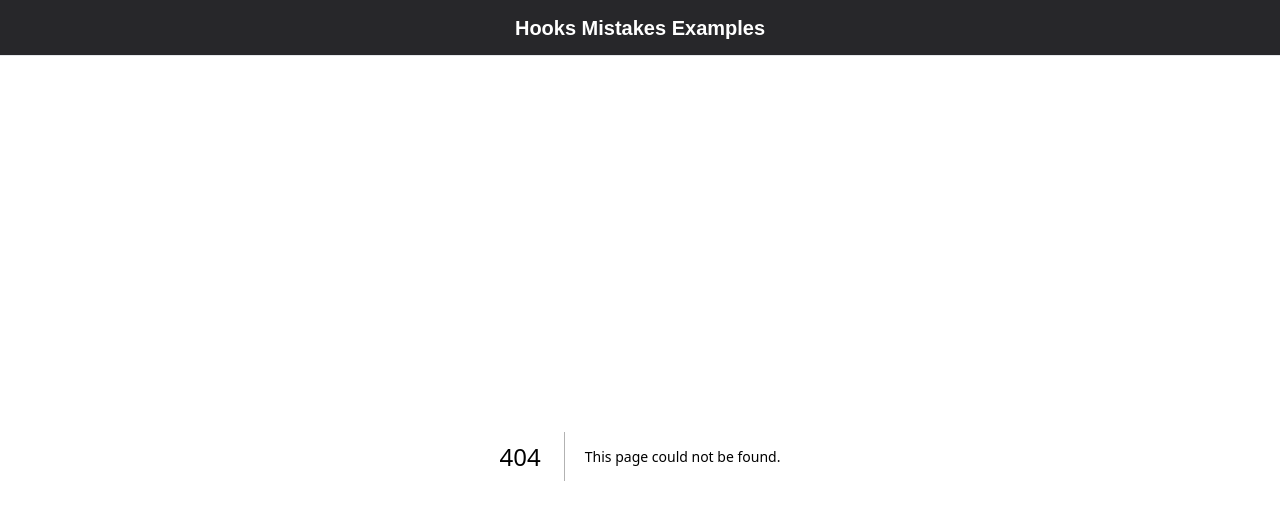
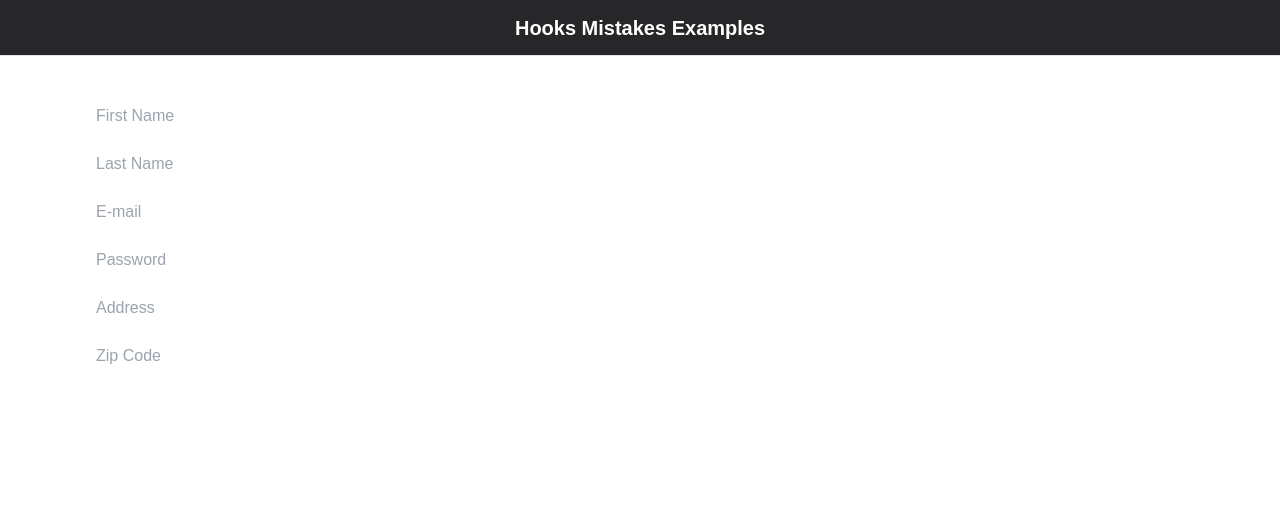
Before and after one commit to CaioCeretta/bytegrad, a Next.js app in the folder hooks-mistakes/: page /ObjectStateInsteadMultiple in a window 1280 px wide. Before the commit this address had no page. Shown: the top 520 px of the page. Built offline with nearby package versions, Linux system fonts and the light colour scheme.

Commit message:
feat: example three and four

```diff
--- /dev/null
+++ b/hooks-mistakes/src/app/ObjectStateInsteadMultiple/page.tsx
@@ -0,0 +1,84 @@
+'use client'
+
+import MaxWidthWrapper from '@/components/MaxWidthWrapper'
+import { ChangeEvent, useState } from 'react'
+
+export default function Form() {
+  const [form, setForm] = useState({
+    firstName: '',
+    lastName: '',
+    email: '',
+    password: '',
+    address: '',
+    zipcode: ''
+  })
+
+  const handleChange = (e: ChangeEvent<HTMLInputElement>) => {
+
+    setForm(prev => ({
+        ...prev,
+        [e.target.name]: e.target.value
+      })
+    )
+  }
+
+  console.log(form)
+
+  return (
+    <MaxWidthWrapper>
+      <form className='flex flex-col gap-y-2'>
+        <input
+          type="text"
+          name="firstName"
+          onChange={handleChange}
+          placeholder='First Name'
+          className='px-4 py-2'
+        />
+
+        <input
+          type="text"
+          name="lastName"
+          onChange={handleChange}
+          placeholder='Last Name'
+          className='px-4 py-2'
+        />
+        <input
+          type="text"
+          name="email"
+          onChange={handleChange}
+          placeholder='E-mail'
+          className='px-4 py-2'
+        />
+
+
+        <input
+          type="secret"
+          name="password"
+          onChange={handleChange}
+          placeholder='Password'
+          className='px-4 py-2'
+        />
+
+        <input
+          type="text"
+          name="address"
+          onChange={handleChange}
+          placeholder='Address'
+          className='px-4 py-2'
+        />
+
+        <input
+          type="text"
+          name="zipCode"
+          onChange={handleChange}
+          placeholder='Zip Code'
+          className='px-4 py-2'
+        />
+
+
+
+
+      </form>
+    </MaxWidthWrapper>
+  )
+}
--- /dev/null
+++ b/hooks-mistakes/src/app/UpdatingObjectState/page.tsx
@@ -0,0 +1,26 @@
+'use client'
+
+import MaxWidthWrapper from '@/components/MaxWidthWrapper'
+import React, { ChangeEvent, useState } from 'react'
+
+export default function User() {
+  const [user, setUser] = useState({ name: "", city: "", age: 50 })
+  console.log(user)
+
+
+  const handleChangeUser = (e: ChangeEvent<HTMLInputElement>) => {
+
+    setUser(prev => ({...prev, name: e.target.value}))
+  }
+
+  return (
+    <MaxWidthWrapper>
+
+      <form>
+        <input type="text" onChange={handleChangeUser} placeholder='Your name' />
+      </form>
+      <p>{user.name}</p>
+
+    </MaxWidthWrapper>
+  )
+}
--- a/hooks-mistakes/src/app/layout.tsx
+++ b/hooks-mistakes/src/app/layout.tsx
@@ -30,7 +30,7 @@ export default function RootLayout({
         className={`${geistSans.variable} ${geistMono.variable} antialiased`}
       >
         <Navbar />
-        <main className="flex flex-col min-h-full">
+        <main className="flex flex-col min-h-full my-10">
           <div className="flex h-full flex-1 flex-col">
             {children}
           </div>
--- a/hooks-mistakes/src/app/page.tsx
+++ b/hooks-mistakes/src/app/page.tsx
@@ -9,6 +9,8 @@ export default function Home() {
         <ol className="list-inside mt-10 list-decimal text-sm text-center sm:text-left font-[family-name:var(--font-geist-mono)]">
           <li className="mb-2"><Link href={`StateUpdatesImmediately`}>State Update</Link></li>
           <li className="mb-2"><Link href={`ConditionalRendering`}>Conditional Rendering</Link></li>
+          <li className="mb-2"><Link href={`UpdatingObjectState`}>Updating Object State</Link></li>
+          <li className="mb-2"><Link href={`ObjectStateInsteadMultiple`}>Object State Instead Multiple</Link></li>
         </ol>
 
       </main>
--- a/hooks-mistakes/src/components/Navbar.tsx
+++ b/hooks-mistakes/src/components/Navbar.tsx
@@ -1,3 +1,4 @@
+import Link from "next/link"
 import MaxWidthWrapper from "./MaxWidthWrapper"
 
 const Navbar = async () => {
@@ -5,7 +6,9 @@ const Navbar = async () => {
     <nav className="sticky inset-x-0 z-[100] h-14 w-full border-b border-gray-200 bg-zinc-800">
       <MaxWidthWrapper className="flex justify-center items-center">
         <div>
-          <p className="font-bold text-xl text-white">Hooks Mistakes Examples</p>
+          <Link href="/">
+            <p className="font-bold text-xl text-white">Hooks Mistakes Examples</p>
+          </Link>
         </div>
       </MaxWidthWrapper>
     </nav>
```
Also changed, not shown: hooks-mistakes/src/app/ObjectStateInsteadMultiple/explanation.md (added, +25 -0 lines), hooks-mistakes/src/app/UpdatingObjectState/explanation.md (added, +32 -0 lines).
